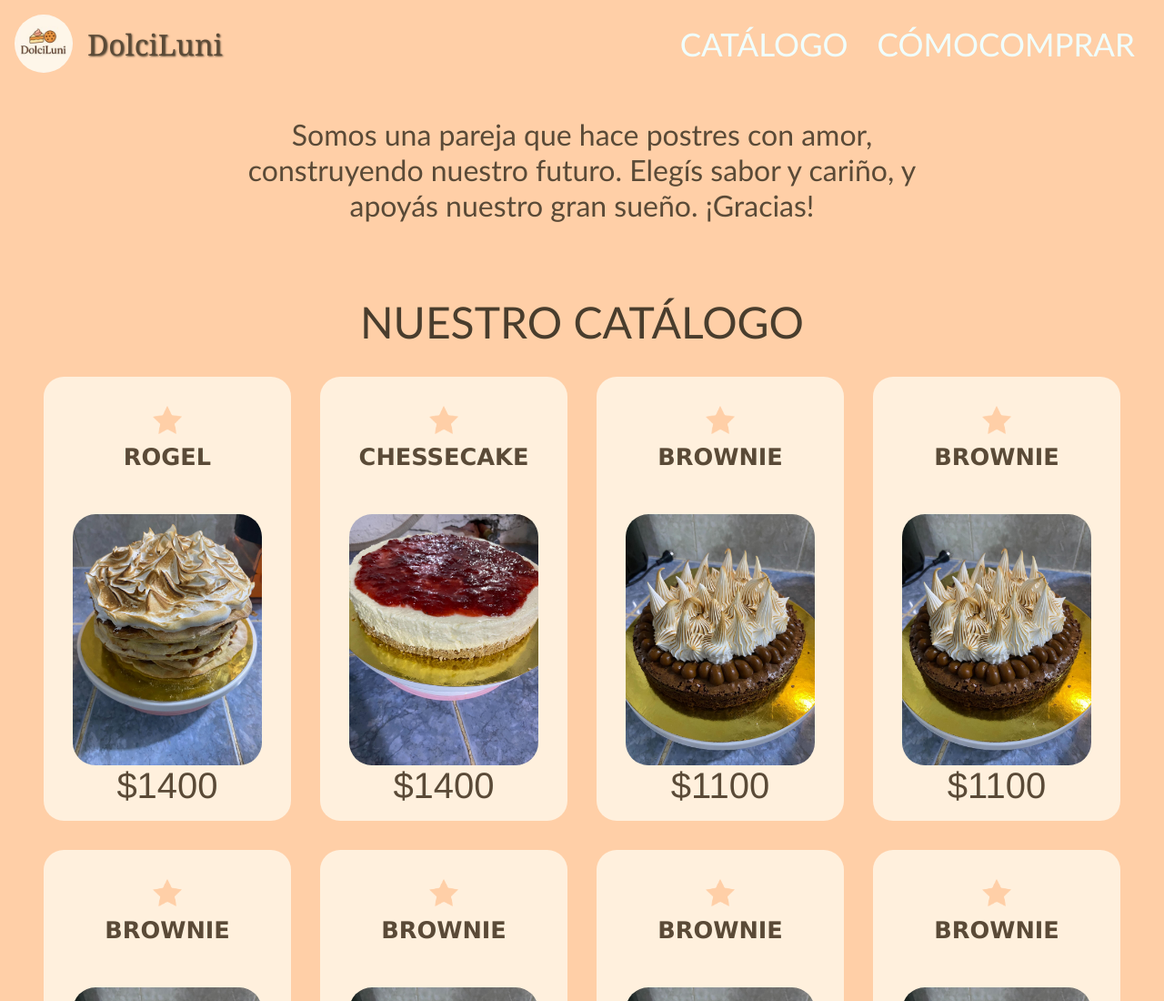
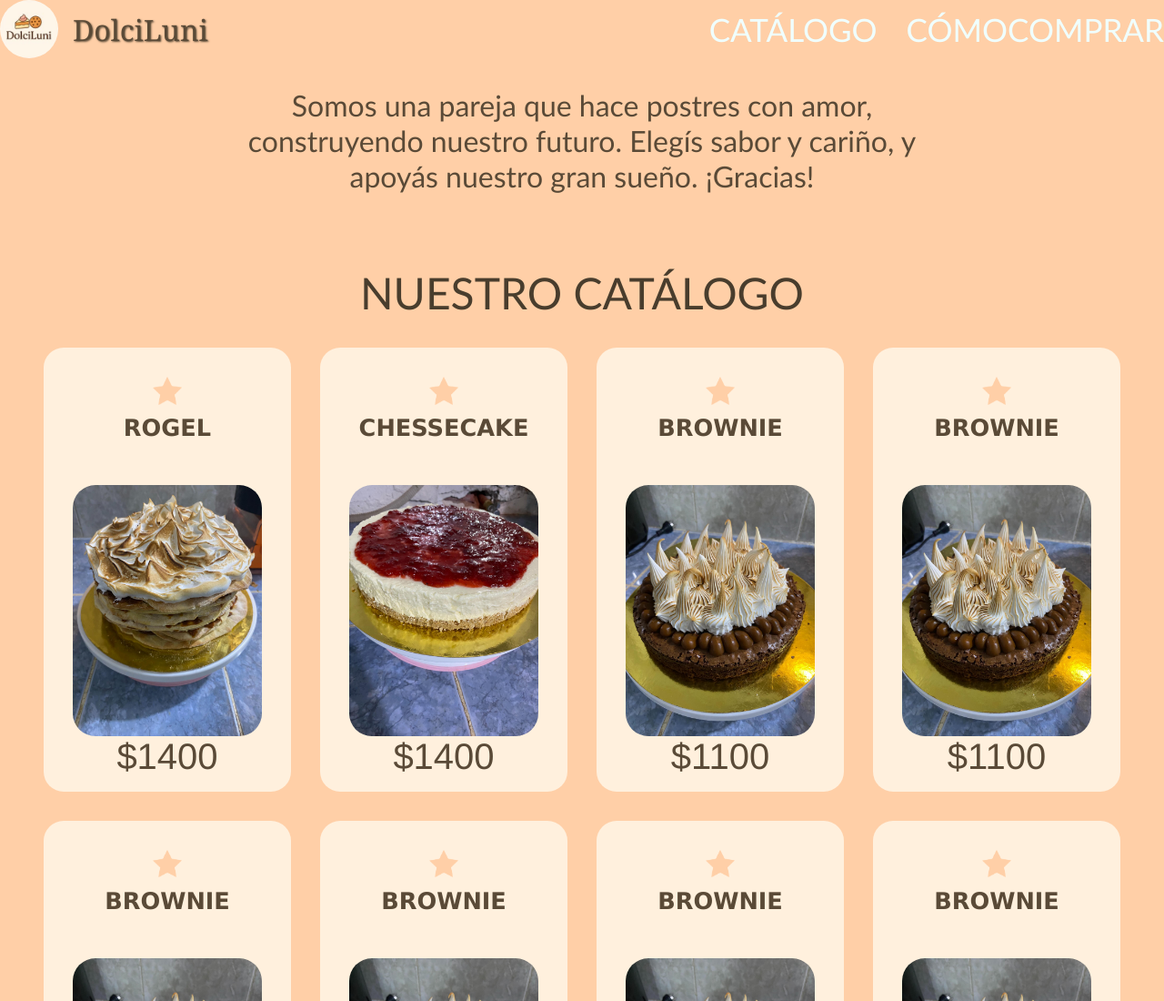
Before and after one commit to jhonihz30/githubenicotest, a plain HTML site: page index.html in a window 1280 px wide. Shown: the top 1100 px of the page at 91% size. Drawn offline with Linux system fonts and the light colour scheme.

Commit message:
Update style.css

```diff
--- a/style.css
+++ b/style.css
@@ -13,7 +13,6 @@ body {
 }
 
 header {
-    padding: 1rem;
     display: flex;
     justify-content: space-between;
 }
@@ -28,7 +27,6 @@ header div{
 
 header nav {
     font-family:'Gill Sans', 'Gill Sans MT', Calibri, 'Trebuchet MS', sans-serif;
-    margin-right: 1rem;
     gap: 2rem;
     display: flex;
     align-items: center;
```
